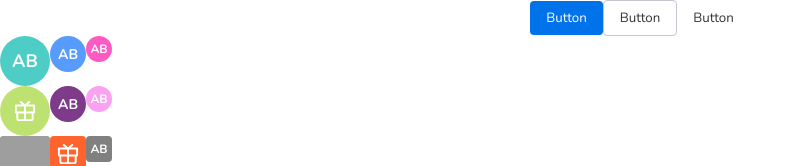
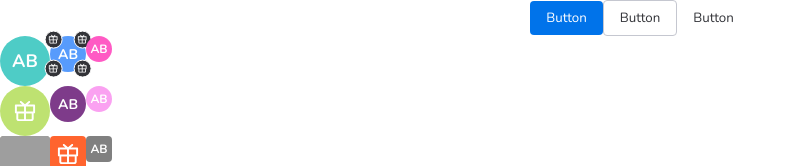
Before and after one commit to aLe3ouLa/vibe-react, a React (Create React App) app: page / in a window 1280 px wide. Shown: the top 166 px of the page, without its empty margins (0-796 px from the left). Built offline with nearby package versions, Linux system fonts and the light colour scheme; grey boxes are pictures that could not be loaded.

Commit message:
feat: avatar badge

```diff
--- a/src/App.tsx
+++ b/src/App.tsx
@@ -25,6 +25,10 @@ const App: React.FC = () => (
         size="medium"
         text="AB"
         backgroundColor="bright_blue"
+        topLeftBadgeProps={{ src: WhatsNew }}
+        topRightBadgeProps={{ src: WhatsNew }}
+        bottomLeftBadgeProps={{ src: WhatsNew }}
+        bottomRightBadgeProps={{ src: WhatsNew }}
       />
 
       <Avatar type="text" size="small" text="AB" backgroundColor="lipstick" />
--- a/src/component/Avatar/Avatar.tsx
+++ b/src/component/Avatar/Avatar.tsx
@@ -3,6 +3,7 @@ import styled, { css } from 'styled-components';
 import { ColorToken } from '../../shared-design/colors';
 import { IAvatar, AvatarColors, AvatarSize } from './IAvatar';
 import AvatarContent from './Content';
+import Badge from './Badge';
 
 const SizeScale = {
   large: 5,
@@ -25,6 +26,48 @@ const AvatarStyle = styled.div<{
     border-radius: ${props.square ? '4px' : '50%'};
     opacity: ${props.disabled ? 0.65 : 1};
   `};
+
+  position: relative;
+`;
+
+const TopLeftBadge = styled.div`
+  grid-row: 1;
+  grid-column: 1;
+  justify-self: start;
+`;
+
+const TopRightBadge = styled.div`
+  grid-row: 1;
+  grid-column: 2;
+  justify-self: end;
+`;
+
+const BottomLeftBadge = styled.div`
+  grid-row: 2;
+  grid-column: 1;
+  justify-self: start;
+  align-self: end;
+`;
+
+const BottomRightBadge = styled.div`
+  grid-row: 2;
+  grid-column: 2;
+  justify-self: end;
+  align-self: end;
+`;
+
+const BadgeWrapper = styled.div`
+  position: absolute;
+  top: 50%;
+  left: 50%;
+  transform: translate(-50%, -50%);
+
+  display: grid;
+  grid-template-columns: 50% 50%;
+  margin-left: auto;
+  margin-right: auto;
+  height: 130%;
+  width: 130%;
 `;
 
 const Avatar: React.FC<IAvatar> = ({
@@ -40,11 +83,46 @@ const Avatar: React.FC<IAvatar> = ({
   ariaLabel = undefined,
   tabIndex = 0,
   ariaHidden = false,
-}: // topLeftBadgeProps = undefined,
-// topRightBadgeProps = undefined,
-// bottomLeftBadgeProps = undefined,
-// bottomRightBadgeProps = undefined,
-IAvatar) => (
+  topLeftBadgeProps = undefined,
+  topRightBadgeProps = undefined,
+  bottomLeftBadgeProps = undefined,
+  bottomRightBadgeProps = undefined,
+}: IAvatar) => {
+  const badgeContainer = [];
+
+  if (topLeftBadgeProps) {
+    badgeContainer.push(
+      <TopLeftBadge>
+        <Badge size={size} {...topLeftBadgeProps} />
+      </TopLeftBadge>,
+    );
+  }
+
+  if (topRightBadgeProps) {
+    badgeContainer.push(
+      <TopRightBadge>
+        <Badge size={size} {...topLeftBadgeProps} />
+      </TopRightBadge>,
+    );
+  }
+
+  if (bottomLeftBadgeProps) {
+    badgeContainer.push(
+      <BottomLeftBadge>
+        <Badge size={size} {...topLeftBadgeProps} />
+      </BottomLeftBadge>,
+    );
+  }
+
+  if (bottomRightBadgeProps) {
+    badgeContainer.push(
+      <BottomRightBadge>
+        <Badge size={size} {...topLeftBadgeProps} />
+      </BottomRightBadge>,
+    );
+  }
+
+  return (
     <AvatarStyle
       size={size}
       backgroundColor={backgroundColor}
@@ -63,7 +141,9 @@ IAvatar) => (
         role={role}
         square={square}
       />
+      <BadgeWrapper>{badgeContainer}</BadgeWrapper>
     </AvatarStyle>
   );
+};
 
 export default Avatar;
--- /dev/null
+++ b/src/component/Avatar/Badge.tsx
@@ -0,0 +1,54 @@
+import React from 'react';
+import styled, { css } from 'styled-components';
+import { ColorToken } from '../../shared-design/colors';
+import { AvatarSize } from './IAvatar';
+import { IBadge } from './IBadge';
+
+const BadgeSize = {
+  large: 2.2,
+  medium: 1.6,
+  small: 1.2,
+};
+
+const BadgeStyle = styled.div<{
+  size: AvatarSize;
+}>`
+  background-color: ${ColorToken.text.primary_text_color};
+  color: ${ColorToken.text.text_color_on_inverted};
+  border: 1px solid ${ColorToken.text.text_color_on_inverted};
+  border-radius: 50%;
+  ${(props) => css`
+    width: ${BadgeSize[props.size]}rem;
+    height: ${BadgeSize[props.size]}rem;
+  `};
+
+  display: grid;
+  place-items: center;
+
+  & svg {
+    width: 70%;
+  }
+`;
+
+const Badge: React.FC<IBadge> = ({
+  src: Icon = undefined,
+  ariaLabel,
+  tabIndex,
+  size = 'large',
+  ...otherProps
+}: IBadge) => {
+  if (!Icon) return null;
+  return (
+    <BadgeStyle
+      size={size}
+      role="img"
+      // ariaLabel={ariaLabel}
+      // clickable={tabIndex === -1}
+      {...otherProps}
+    >
+      <Icon />
+    </BadgeStyle>
+  );
+};
+
+export default Badge;
--- /dev/null
+++ b/src/component/Avatar/IBadge.ts
@@ -0,0 +1,8 @@
+import { AvatarSize } from './IAvatar';
+
+export interface IBadge {
+  size?: AvatarSize;
+  src?: React.FC;
+  ariaLabel?: string;
+  tabIndex?: number;
+}
```
Also changed, not shown: src/component/Avatar/IAvatar.ts (+7 -4 lines), src/component/Button.tsx (deleted, +0 -34 lines), .eslintrc.json, 2 other files (tests, documents, lock files or other folders). Lines whose indentation alone changed are shown as unchanged.
